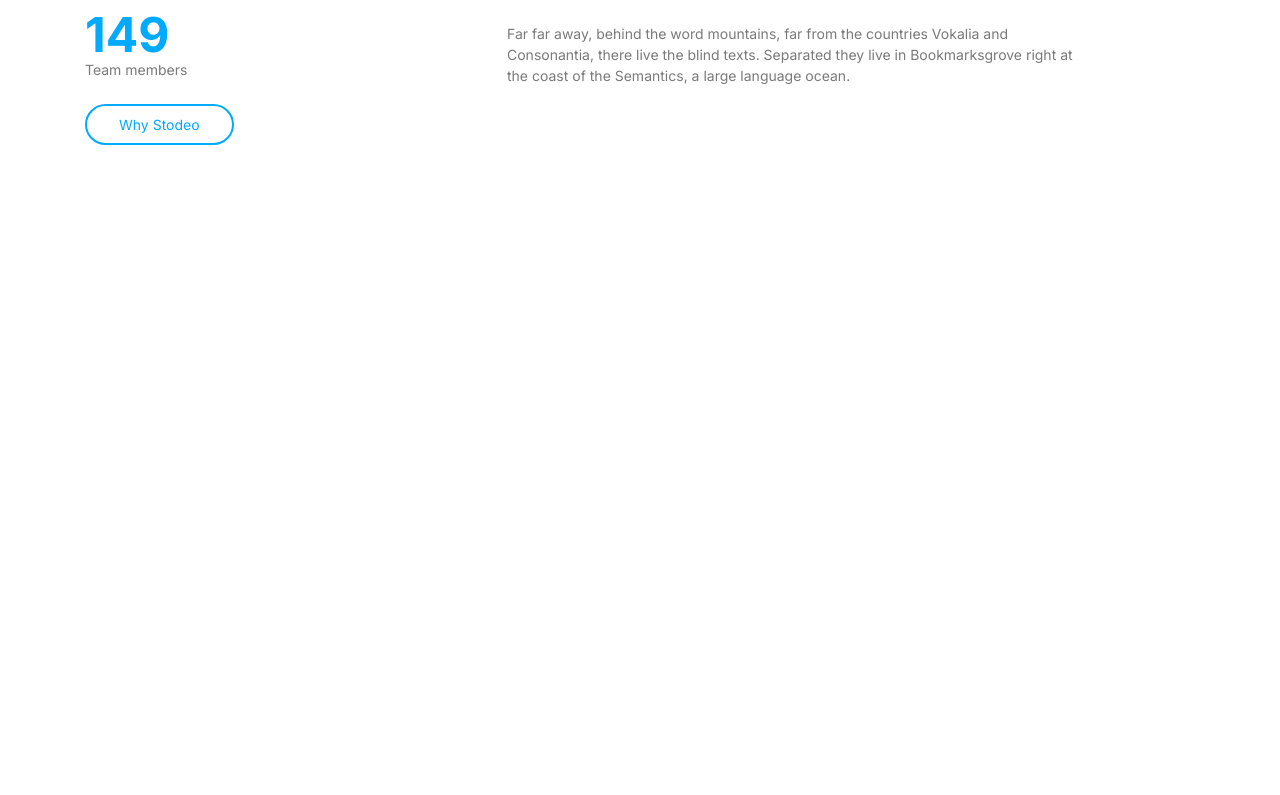
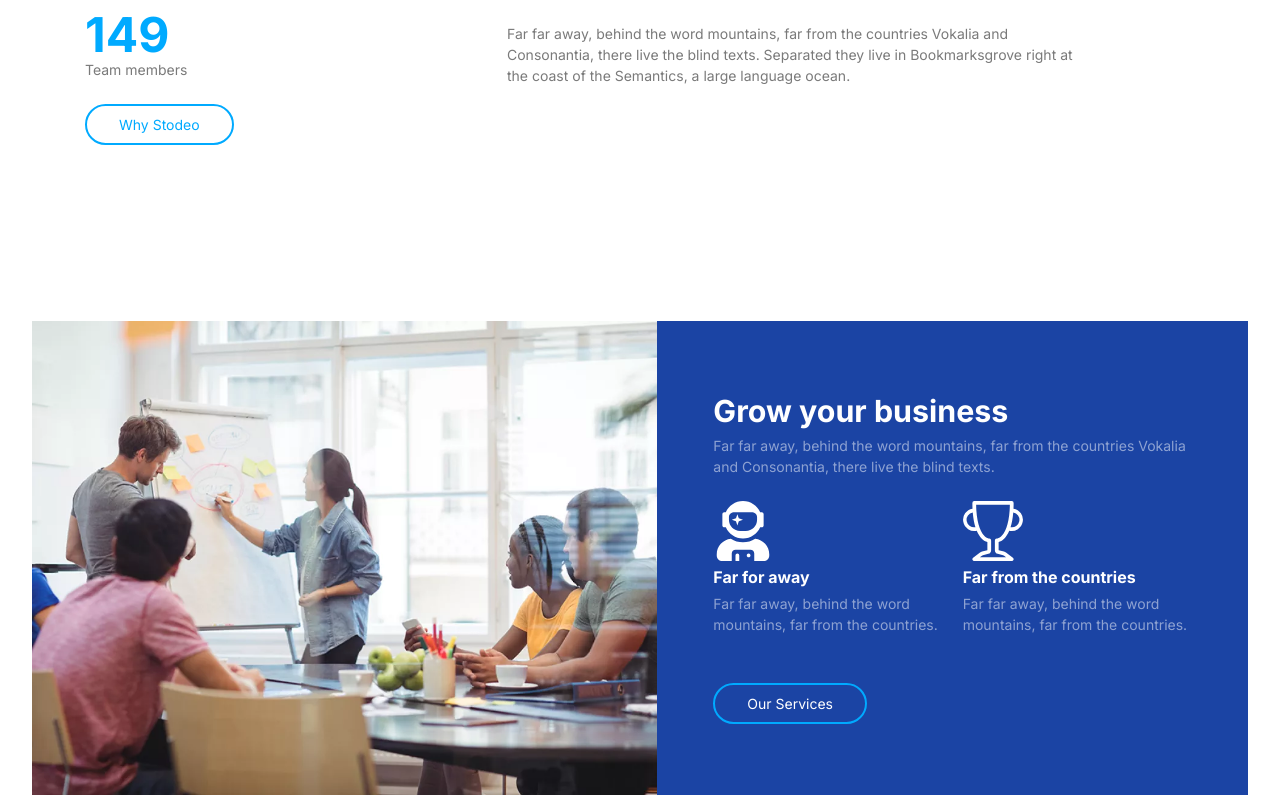
Before and after one commit to devdashk66/stodeo-agency, a Next.js app: page / in a window 1280 px wide. Shown: the part 1470-2265 px from the top of the page. Before the commit the page ends 1791 px from the top, so only its background shows below. Built offline with nearby package versions, Linux system fonts and the light colour scheme.

Commit message:
Complate Why Choose Us Section and fixed few bugs

```diff
--- a/app/components/button/Button.js
+++ b/app/components/button/Button.js
@@ -1,11 +1,11 @@
 import Link from "next/link";
 
-const Button = ({ title = "title", color = "#ffffff" }) => {
+const Button = ({ title = "Title", color = "#ffffff" }) => {
   return (
     <>
       <button>
         <Link
-          className={`px-8 py-2 mt-6 block  border-2 border-[#00aaff] rounded-full hover:bg-[#00aaff] duration-300 text-[${color}]`}
+          className={`px-8 py-2 mt-6 inline-block border-2 border-[#00aaff] rounded-full hover:bg-[#00aaff] hover:text-[#ffffff] duration-300 text-[${color}]`}
           href="/contact"
         >
           {title}
--- a/app/components/welcomeSection/WelcomeSection.js
+++ b/app/components/welcomeSection/WelcomeSection.js
@@ -27,7 +27,7 @@ const WelcomeSection = () => {
             Vokalia and Consonantia, there live the blind texts.
           </p>
           {/* Button with a link */}
-          <Button title="About us" />
+          <Button title="About us" color="#ffffff" />
         </div>
       </section>
     </>
--- /dev/null
+++ b/app/components/whyChooseUs/WhyChooseUs.js
@@ -0,0 +1,69 @@
+import Image from "next/image";
+import { FaUserAstronaut } from "react-icons/fa";
+import { BsTrophy } from "react-icons/bs";
+import Button from "../button/Button";
+
+const WhyChooseUs = () => {
+  return (
+    <>
+      {/* Section containing content */}
+      <section className="flex max-w-screen-2xl m-auto px-8 flex-col lg:flex-row text-white justify-center">
+        {/* Left-side content with image */}
+        <div data-aos="fade-right" className="">
+          {/* Image component */}
+          <Image src="/images/img2.webp" width={648} height={491} />
+        </div>
+
+        {/* Right-side content with text and icons */}
+        <div
+          data-aos="fade-left"
+          className="bg-[#133ea1f6] flex flex-col justify-center items-start lg:py-0 py-6 lg:px-14 px-2 w-full lg:w-2/4 gap-6 -mt-20 lg:-mt-0"
+        >
+          <div>
+            {/* Title */}
+            <h2 className="text-[1.6rem] sm:text-[1.7rem] lg:text-[1.8rem] xl:text-[1.9rem] 2xl:text-[2rem] leading-10 duration-200 text-white ">
+              Grow your business
+            </h2>
+            {/* Description */}
+            <p className="text-[#ffffff80] mt-1">
+              Far far away, behind the word mountains, far from the countries
+              Vokalia and Consonantia, there live the blind texts.
+            </p>
+          </div>
+
+          {/* Icon and text sections */}
+          <div className="flex gap-5 ">
+            {/* Icon and text section 1 */}
+            <div className="flex flex-col gap-1">
+              {/* Icon */}
+              <FaUserAstronaut className="text-6xl" />
+              {/* Icon title */}
+              <h3 className="text-base text-white">Far for away</h3>
+              {/* Icon description */}
+              <p className="text-[#ffffff80]">
+                Far far away, behind the word mountains, far from the countries.
+              </p>
+            </div>
+
+            {/* Icon and text section 2 */}
+            <div className="flex flex-col gap-1">
+              {/* Icon */}
+              <BsTrophy className="text-6xl" />
+              {/* Icon title */}
+              <h3 className="text-base text-white">Far from the countries</h3>
+              {/* Icon description */}
+              <p className="text-[#ffffff80]">
+                Far far away, behind the word mountains, far from the countries.
+              </p>
+            </div>
+          </div>
+
+          {/* Button component */}
+          <Button title="Our Services" />
+        </div>
+      </section>
+    </>
+  );
+};
+
+export default WhyChooseUs;
--- a/app/globals.css
+++ b/app/globals.css
@@ -3,9 +3,6 @@
 @tailwind utilities;
 
 @import url("https://fonts.googleapis.com/css2?family=Noto+Sans:wght@300;400;500;600;700;800;900&display=swap");
-
-:root {
-}
 
 body {
   font-family: "Noto Sans", sans-serif;
--- a/app/page.js
+++ b/app/page.js
@@ -1,6 +1,7 @@
 "use client";
 import Hero from "./components/hero/Hero";
 import WelcomeSection from "./components/welcomeSection/WelcomeSection";
+import WhyChooseUs from "./components/whyChooseUs/WhyChooseUs";
 import WhyStodeo from "./components/whyStodeo/WhyStodeo";
 
 export default function Home() {
@@ -22,6 +23,10 @@ export default function Home() {
         ———————————— Why Stodeo Section ————————————
       ///////////////////////////////////////////////*/}
       <WhyStodeo />
+      {/*////////////////////////////////////////////
+        ——————————————— Why Choose Us ———————————————
+      ///////////////////////////////////////////////*/}
+      <WhyChooseUs />
     </>
   );
 }
--- a/package.json
+++ b/package.json
@@ -12,7 +12,6 @@
     "aos": "^2.3.4",
     "autoprefixer": "10.4.15",
     "next": "13.4.19",
-    "number-counter": "^1.0.3",
     "postcss": "8.4.29",
     "react": "18.2.0",
     "react-countup": "^6.4.2",
```
Also changed, not shown: public/images/img2.webp (added).
